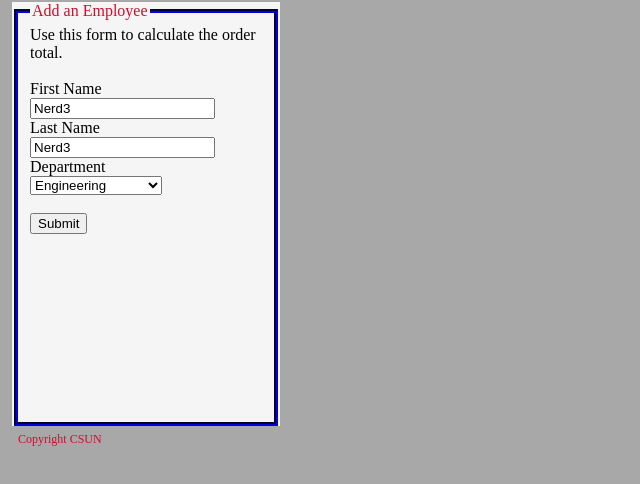
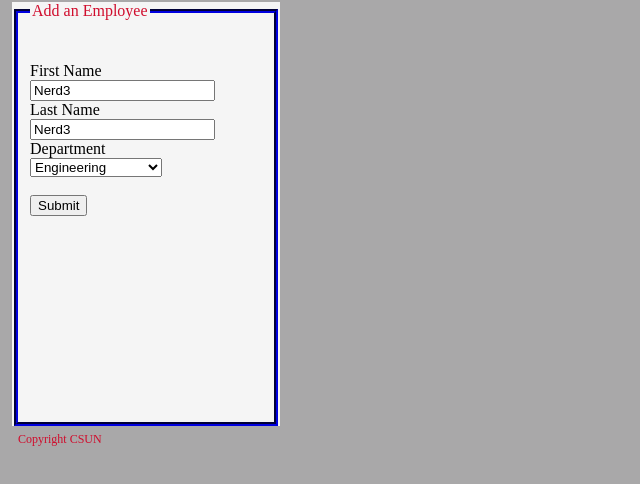
Before and after one commit to wilsontrran/lab07, a plain HTML site: page index.html in a window 1280 px wide. Shown: the part 314-798 px from the top of the page, without its empty margins (0-640 px from the left). Drawn offline with Linux system fonts and the light colour scheme; files whose address does not match are found by name.

Commit message:
Update index.html

```diff
--- a/index.html
+++ b/index.html
@@ -16,7 +16,6 @@
 
   <fieldset>
     <legend>Add an Employee</legend>
-    Use this form to calculate the order total.
 
     <br><br>
     <label for="fname">First Name</label>
```
